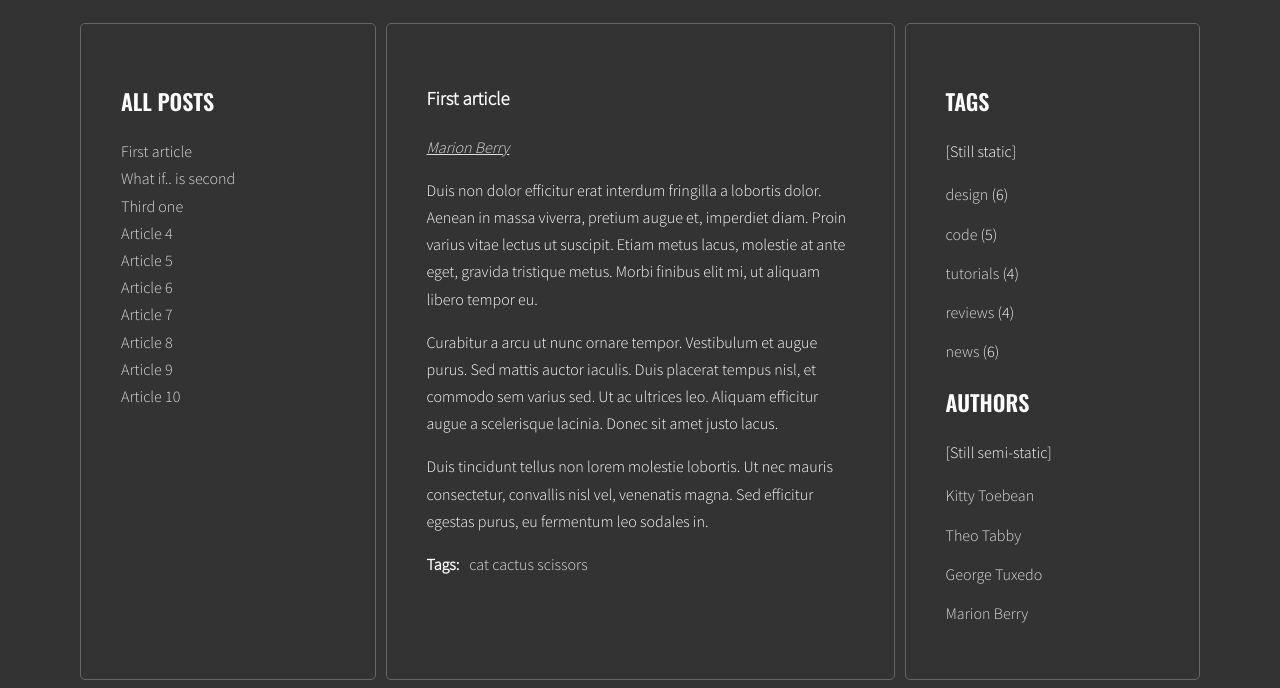
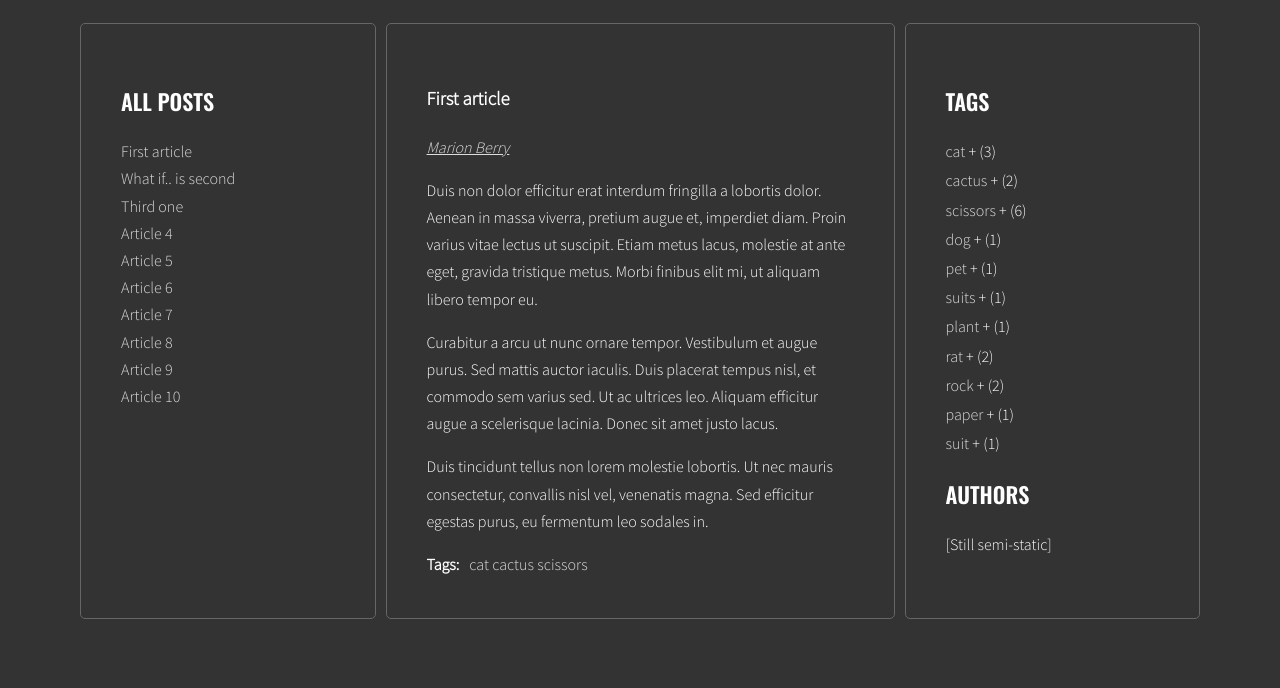
Before and after one commit to ryszard-glegola-learning/javascript-blog, a website: page index.html in a window 1280 px wide. Shown: the part 220-908 px from the top of the page. After the commit the page ends 847 px from the top, so only its background shows below. Drawn offline with nearby package versions, Linux system fonts and the light colour scheme.

Commit message:
Added dynamic TAGS list in right column AND added click listener to it.

```diff
--- a/index.html
+++ b/index.html
@@ -49,7 +49,7 @@
             </ul>
           </div>
         </article>
-        <article class="post" id="article-3" data-tags="third tuxedo suits" data-author="George Tuxedo">
+        <article class="post" id="article-3" data-tags="scissors suits" data-author="George Tuxedo">
           <h3 class="post-title">Third one</h3>
           <p class="post-author"></p>
           <div class="post-content">
@@ -64,7 +64,7 @@
             </ul>
           </div>
         </article>
-        <article class="post" id="article-4" data-tags="cactus plant tree" data-author="Kitty Toebean">
+        <article class="post" id="article-4" data-tags="cactus plant" data-author="Kitty Toebean">
           <h3 class="post-title">Article 4</h3>
           <p class="post-author"></p>
           <div class="post-content">
@@ -80,7 +80,7 @@
             </ul>
           </div>
         </article>
-        <article class="post" id="article-5" data-tags="tree forest rock" data-author="Marion Berry">
+        <article class="post" id="article-5" data-tags="rat rock" data-author="Marion Berry">
           <h3 class="post-title">Article 5</h3>
           <p class="post-author"></p>
           <div class="post-content">
@@ -96,7 +96,7 @@
             </ul>
           </div>
         </article>
-        <article class="post" id="article-6" data-tags="cat dog lemur rat pet" data-author="George Tuxedo">
+        <article class="post" id="article-6" data-tags="cat rat" data-author="George Tuxedo">
           <h3 class="post-title">Article 6</h3>
           <p class="post-author"></p>
           <div class="post-content">
@@ -112,7 +112,7 @@
             </ul>
           </div>
         </article>
-        <article class="post" id="article-7" data-tags="scissors knife tool" data-author="Kitty Toebean">
+        <article class="post" id="article-7" data-tags="scissors" data-author="Kitty Toebean">
           <h3 class="post-title">Article 7</h3>
           <p class="post-author"></p>
           <div class="post-content">
@@ -179,21 +179,11 @@
       </section>
       <aside class="sidebar">
         <h2 class="section-title">Tags</h2>
-        <p>[Still static]</p>
         <ul class="side list tags">
-          <li><a href="#">design</a> <span>(6)</span></li>
-          <li><a href="#">code</a> <span>(5)</span></li>
-          <li><a href="#">tutorials</a> <span>(4)</span></li>
-          <li><a href="#">reviews</a> <span>(4)</span></li>
-          <li><a href="#">news</a> <span>(6)</span></li>
         </ul>
         <h2 class="section-title">Authors</h2>
         <p>[Still semi-static]</p>
         <ul class="side list authors">
-          <li><a href="#author-Kitty_Toebean">Kitty Toebean</a></li>
-          <li><a href="#author-Theo_Tabby">Theo Tabby</a></li>
-          <li><a href="#author-George_Tuxedo">George Tuxedo</a></li>
-          <li><a href="#author-Marion_Berry">Marion Berry</a></li>
         </ul>
       </aside>
     </main>
--- a/js/script.js
+++ b/js/script.js
@@ -6,6 +6,7 @@
     optTitleListSelector = '.titles',
     optArticleTagListSelector = '.post-tags .list',
     optArticleTagSelector = '.post-tags .list a',
+    optListTagSelector = '.tags a',
     optArticleAuthorSelector = '.post-author';
 
   /* ################ TITLES ################ */
@@ -78,10 +79,12 @@
 
 
 
-
   /* ################ TAGS ################ */
 
   function generateTags(){
+
+    /* [NEW] create a new variable allTags with an empty object */
+    let allTags = {};
 
     /* [DONE] find all articles */
     const articles = document.querySelectorAll(optArticleSelector);
@@ -113,39 +116,53 @@
 
         /* [DONE USING insertAdjacentHTML] insert HTML of all the links into the tags wrapper */
         tagsWrapper.insertAdjacentHTML('beforeend', tagHTML);
+
+        /* [NEW] check if this link is NOT already in allTags */
+        if(!allTags.hasOwnProperty(tag)){
+          /* [NEW] add generated code to allTags array */
+          allTags[tag] = 1;
+        } else {
+          allTags[tag]++;
+        }
         /* [DONE] END LOOP: for each tag */
       }
 
       /* [DONE] END LOOP: for every article: */
     }
+
+    /* [NEW] find list of tags in right column */
+    const tagList = document.querySelector('.tags');
+
+    /* [NEW] create variable for all links HTML code */
+    let allTagsHTML = '';
+    /* [NEW] START LOOP: for each tag in the allTags object */
+    for(let tag in allTags){
+      /* [NEW] generate code of a long and add it to allTags */
+      allTagsHTML += '<li><a href="#tag-' + tag + '">' + tag + '</a> +  (' + allTags[tag] + ') </li>'
+    /* [NEW] END LOOP: for each tag in the allTags object */
+    }
+    /* [NEW] add html from allTagsHTML to tagList */
+    tagList.innerHTML = allTagsHTML;
   }
 
   function tagClickHandler(event){
   /* [DONE] prevent default action for this event */
     event.preventDefault();
-
   /* [DONE] make new constant named "clickedElement" and give it the value of "this" */
     const clickedElement = this;
     // debugger;
-
   /* [DONE] make a new constant "href" and read the attribute "href" of the clicked element */
     const href = clickedElement.getAttribute('href');
-
   /* [DONE] make a new constant "tag" and extract tag from the "href" constant */
     const tag = href.replace('#tag-', '');
-
   /* [DONE] find all tag links with class active */
     const activeTagLinks = document.querySelectorAll('a.active[href^="#tag-"]');
-
   /* [DONE] START LOOP: for each active tag link */
     for(let activeTagLink of activeTagLinks){
-
     /* [DONE] remove class active */
       activeTagLink.classList.remove('active');
-
   /* [DONE] END LOOP: for each active tag link */
     }
-
   /* find all tag links with "href" attribute equal to the "href" constant */
     const hrefTagLink = document.querySelectorAll('a[href="' + href + '"]');
   /* START LOOP: for each found tag link */
@@ -160,7 +177,7 @@
 
 
   function addClickListenersToTags(){
-    /* find all links to tags */
+    /* find all links to tags under articles */
     const links = document.querySelectorAll(optArticleTagSelector);
 
    /* START LOOP: for each link */
@@ -168,10 +185,10 @@
 
   /* add tagClickHandler as event listener for that link */
       link.addEventListener('click', tagClickHandler);
-
     /* END LOOP: for each link */
     }
   }
+
 
   generateTags();
   addClickListenersToTags();
@@ -195,14 +212,14 @@
 
       /* [DONE] find author wrapper */
       const authorWrapper = article.querySelector(optArticleAuthorSelector);
-      console.log('. authorWrapper: ', authorWrapper);
+      // console.log('. authorWrapper: ', authorWrapper);
 
       /* [DONE] make html variable with empty string */
       // let authorHTML = '';
 
       /* [DONE] get tags from data-tags attribute */
       const articleAuthor = article.getAttribute('data-author');
-      console.log('articleAuthor: ', articleAuthor);
+      // console.log('articleAuthor: ', articleAuthor);
 
       /* [DONE] generate HTML of the link */
       const articleAuthorNoSpace = articleAuthor.replace(' ', '_');
@@ -276,7 +293,22 @@
     }
   }
 
+
+  function addClickListenersToListTags(){
+    /* find all links to tags under articles */
+    const links = document.querySelectorAll(optListTagSelector);
+
+   /* START LOOP: for each link */
+    for(let link of links){
+
+  /* add tagClickHandler as event listener for that link */
+      link.addEventListener('click', tagClickHandler);
+    /* END LOOP: for each link */
+    }
+  }
+
   generateAuthors();
   addClickListenersToAuthor();
+  addClickListenersToListTags();
 
 }
--- a/sass/style.scss
+++ b/sass/style.scss
@@ -123,7 +123,7 @@ a:visited {
 
 .side {
   li {
-    margin-bottom: 12px;
+    margin-bottom: 2px;
   }
 }
 
```
Also changed, not shown: css/style.css, 1 other file.
